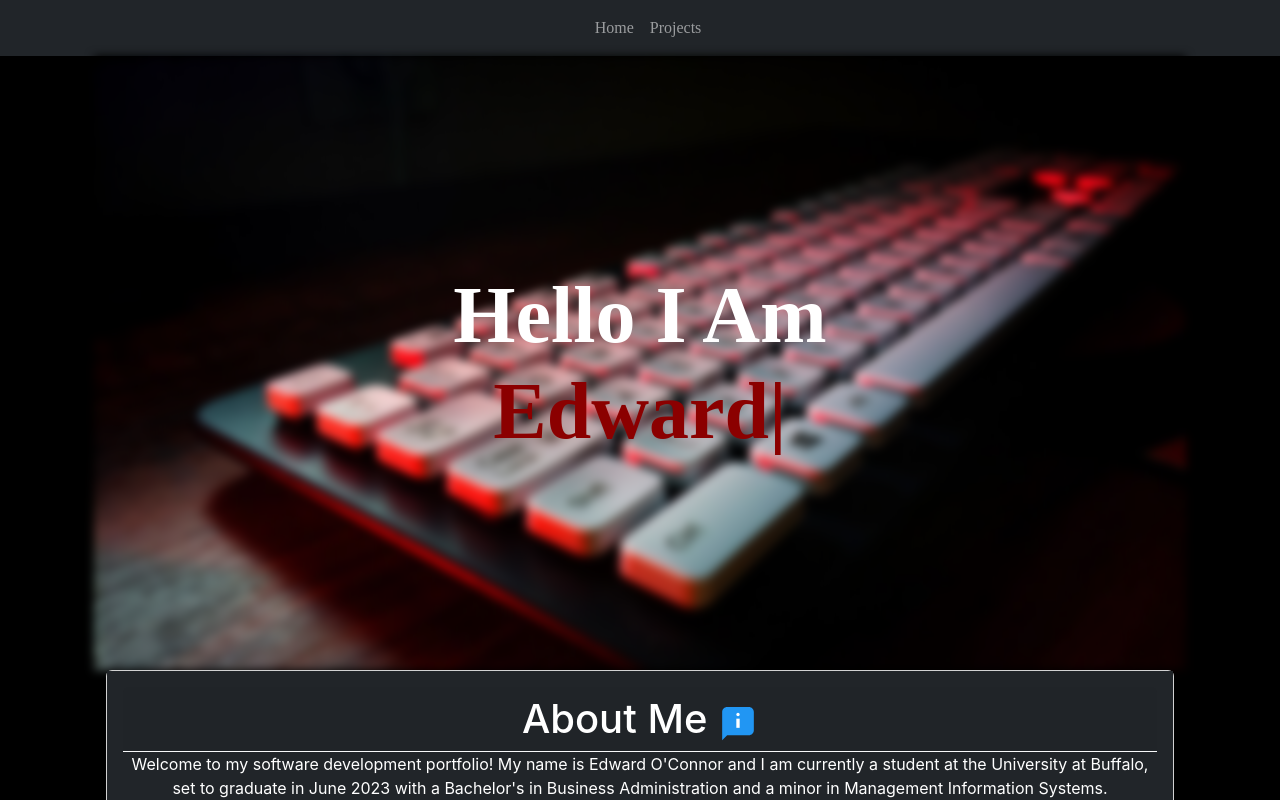
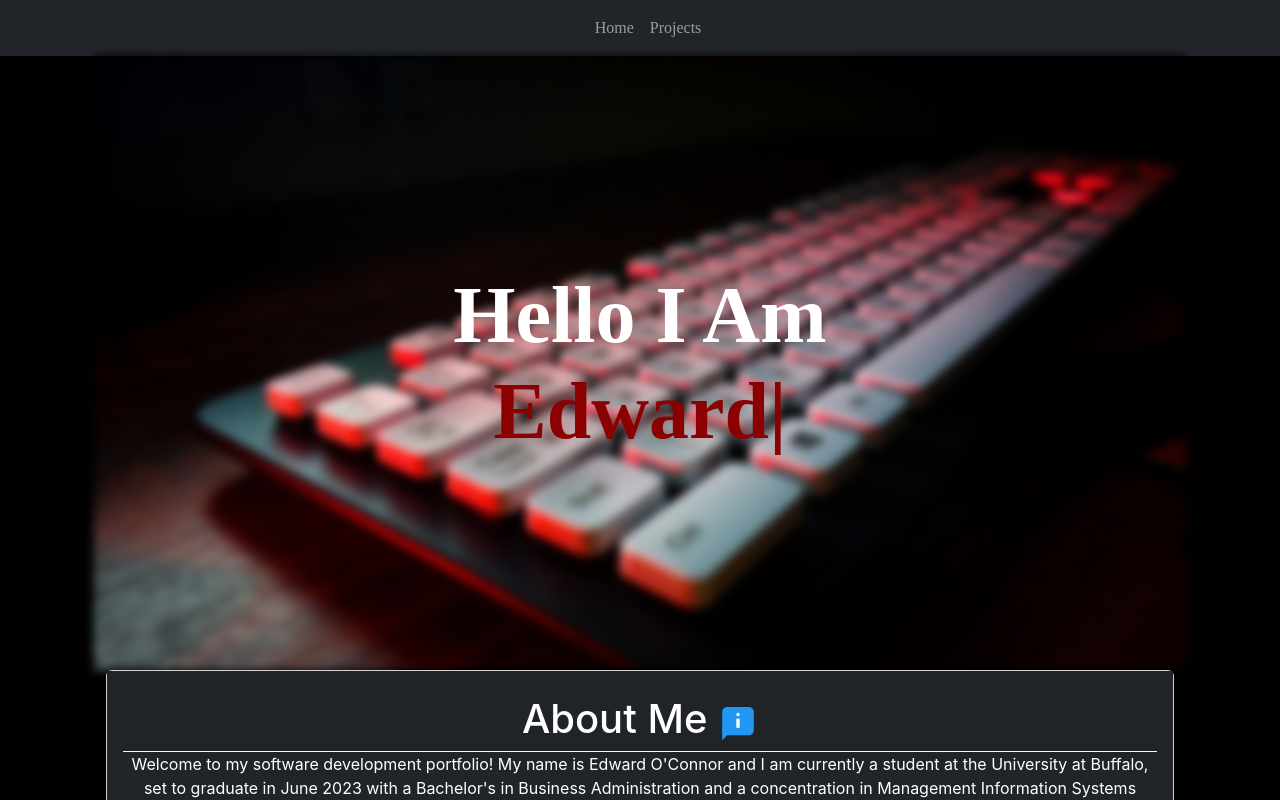
Before and after one commit to Eddie4k-code/Portfolio, a React (Create React App) app: page / in a window 1280 px wide. Shown: the top 800 px of the page. Built offline with nearby package versions, Linux system fonts and the light colour scheme; a web font is replaced by a local one.

Commit message:
About Me Edit

```diff
--- a/src/components/AboutMe.js
+++ b/src/components/AboutMe.js
@@ -14,7 +14,7 @@ export const AboutMe = () => {
                     <h1 className="card-header border-light">About Me {<FcAbout />}  </h1>
 
                     <p className="card-text">
-                        Welcome to my software development portfolio! My name is Edward O'Connor and I am currently a student at the University at Buffalo, set to graduate in June 2023 with a Bachelor's in Business Administration and a minor in Management Information Systems.
+                        Welcome to my software development portfolio! My name is Edward O'Connor and I am currently a student at the University at Buffalo, set to graduate in June 2023 with a Bachelor's in Business Administration and a concentration in Management Information Systems (MIS).
                     </p>
 
                     <br></br>
```
